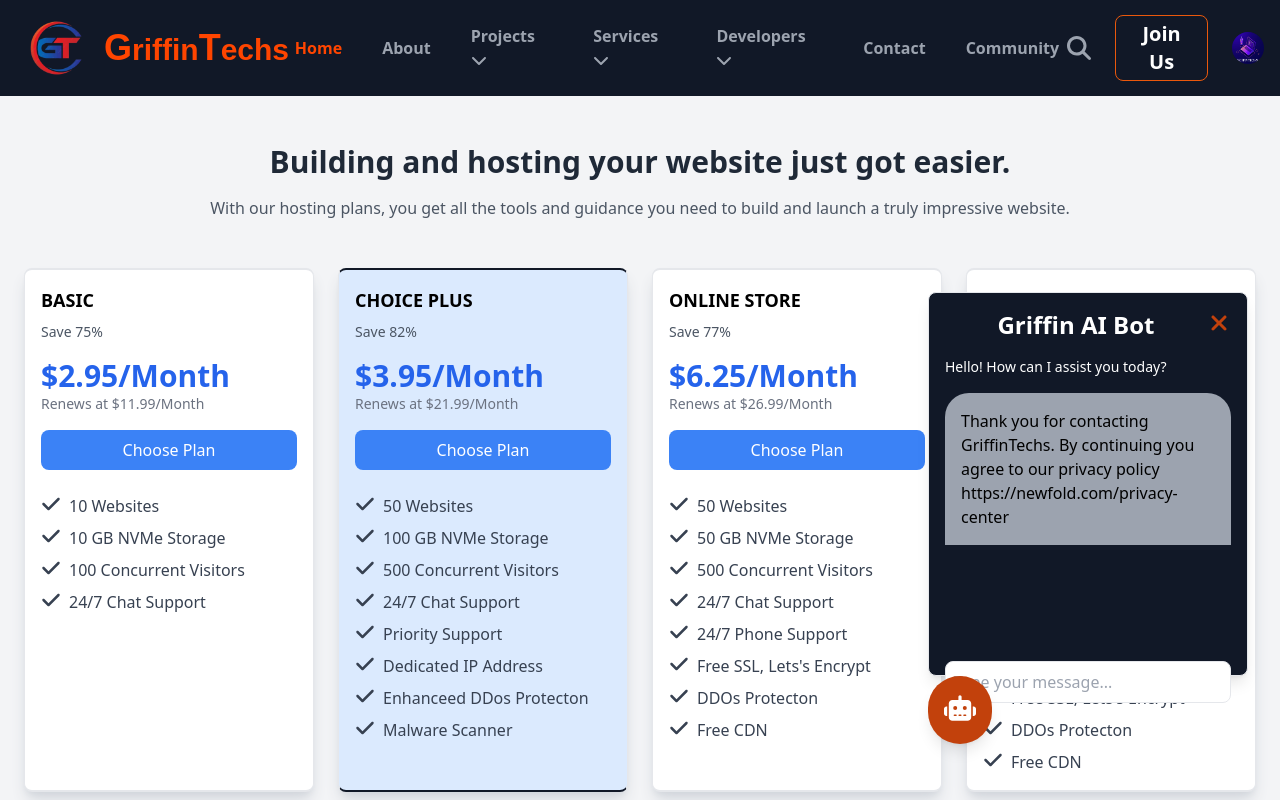
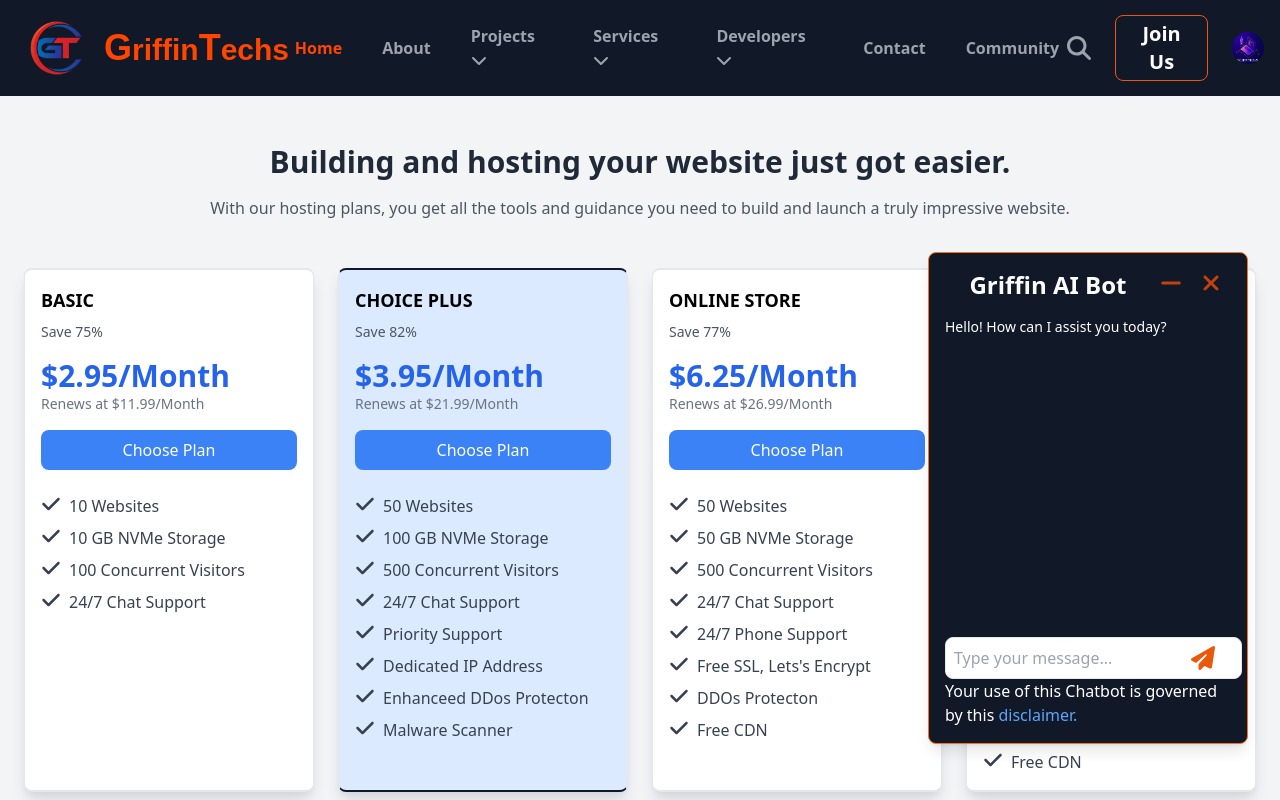
Before and after one commit to Griffin250/GriffinTechs, a React (Create React App) app: page / in a window 1280 px wide. Both pictures are taken after a click on the button 1216 px from the left and 710 px from the top of the page. Shown: the top 800 px of the page. Built offline with nearby package versions, Linux system fonts and the light colour scheme.

Commit message:
Installation of Firebase LoginAuth

```diff
--- a/package.json
+++ b/package.json
@@ -10,6 +10,7 @@
     "@testing-library/jest-dom": "^5.17.0",
     "@testing-library/react": "^13.4.0",
     "@testing-library/user-event": "^13.5.0",
+    "firebase": "^11.0.2",
     "react": "^18.3.1",
     "react-dom": "^18.3.1",
     "react-router-dom": "^6.28.0",
--- a/src/App.js
+++ b/src/App.js
@@ -3,7 +3,7 @@
 import Navbar from "./components/layouts/Navbar";
 import Home from "../src/pages/Home";
 import ContactForm from "./pages/Contact";
-import ChatbotButton from "./components/ui/ChatbotButton";
+import Chatbot from "./components/ui/Chatbot";
 import { BrowserRouter, Route, Routes } from "react-router-dom";
 import About from "./pages/About";
 import Services from '../src/pages/Services'
@@ -18,7 +18,7 @@
         <Navbar />
 
         {/* .. */}
-        <ChatbotButton />
+        <Chatbot/>
         <Routes>
         <Route path="/" element={<Home />} />
           <Route path="/about" element={<About />} />
--- /dev/null
+++ b/src/components/ui/Chatbot.js
@@ -0,0 +1,71 @@
+import { faClose, faMinus, faPaperPlane, faRobot } from '@fortawesome/free-solid-svg-icons';
+import { FontAwesomeIcon } from '@fortawesome/react-fontawesome';
+import React, { useState } from 'react';
+
+const ChatbotButton = () => {
+  const [isOpen, setIsOpen] = useState(false);
+
+  const toggleChat = () => {
+    setIsOpen(!isOpen);
+  };
+
+  return (
+    <div className="fixed bottom-14 right-8 z-50">
+      {/* Chatbot Popup */}
+      {isOpen && (
+        <div className="bg-gray-900 p-4 rounded-lg shadow-lg w-80 h-auto border border-orange-500">
+          <div className="flex justify-between items-center">
+            <h2 className="font-bold text-2xl text-white text-center m-auto">Griffin AI Bot</h2>
+            <button
+              onClick={toggleChat}
+              className="text-gray-900 hover:text-gray-700 focus:outline-none"
+            >
+              <FontAwesomeIcon icon={faMinus} className='h-6 w-6 text-orange-700 px-2' title='Minimize Chat Window' />
+              <FontAwesomeIcon icon={faClose} className='h-6 w-6 text-orange-700 px-2' title='End Chat' />
+
+            </button>
+          </div>
+          <div className="mt-4 overflow-y-auto h-80">
+            <p className="text-sm text-white">Hello! How can I assist you today?</p>
+            {/* <p className='mt-4 overflow-y-auto p-4 rounded-t-3xl bg-gray-200'> Thank you for contacting GriffinTechs.
+              By continuing you agree to our privacy policy <a href='#privacy' className='text-blue-400'>https://newfold.com/privacy-center </a> </p>*/}
+            {/* Chat messages would go here */}
+
+          </div>
+          <div className="relative flex items-center w-full">
+  {/* Input Field */}
+  <form method='get' className='relative flex items-center w-full'>
+  <input
+    type="text"
+    placeholder="Type your message..."
+    className="flex-1 p-2 pr-14 border rounded-lg focus:outline-none focus:ring-2 focus:ring-orange-600"
+  />
+  {/* Send Button */}
+  <button
+    className="absolute right-0 h-full px-4 text-orange-600 flex items-center justify-center"
+    type="submit"
+  >
+    <FontAwesomeIcon icon={faPaperPlane}  className='h-6 w-6' title='Ask AI'/>
+  </button>
+  </form>
+</div>
+          <p className='text-white'>Your use of this Chatbot is governed by this <a href='#discalimer' className='text-blue-400'> disclaimer. </a></p>
+        </div>
+      )}
+
+      {/* Floating Chat Button */}
+      {!isOpen && (
+
+      <button
+        onClick={toggleChat}
+        className="bg-orange-700 text-white p-4 rounded-full shadow-lg hover:bg-orange-600 focus:outline-none"
+      >
+        <FontAwesomeIcon icon={faRobot}  className='h-8 w-8'/>
+      </button>
+      )}
+    </div>
+  );
+};
+
+
+export default ChatbotButton;
--- a/src/components/ui/ChatbotButton.js
+++ /dev/null
@@ -1,53 +0,0 @@
-import { faClose, faRobot } from '@fortawesome/free-solid-svg-icons';
-import { FontAwesomeIcon } from '@fortawesome/react-fontawesome';
-import React, { useState } from 'react';
-
-const ChatbotButton = () => {
-  const [isOpen, setIsOpen] = useState(false);
-
-  const toggleChat = () => {
-    setIsOpen(!isOpen);
-  };
-
-  return (
-    <div className="fixed bottom-14 right-8 z-50">
-      {/* Chatbot Popup */}
-      {isOpen && (
-        <div className="bg-gray-900 p-4 rounded-lg shadow-lg w-80 h-96 border">
-          <div className="flex justify-between items-center">
-            <h2 className="font-bold text-2xl text-white text-center m-auto">Griffin AI Bot</h2>
-            <button
-              onClick={toggleChat}
-              className="text-gray-500 hover:text-gray-700 focus:outline-none"
-            >
-              <FontAwesomeIcon icon={faClose} className='h-6 w-6 text-orange-700' />
-            </button>
-          </div>
-          <div className="mt-4 overflow-y-auto h-72">
-            <p className="text-sm text-white">Hello! How can I assist you today?</p>
-            <p className='mt-4 overflow-y-auto p-4 rounded-t-3xl bg-gray-400'> Thank you for contacting GriffinTechs. By continuing you agree to our privacy policy https://newfold.com/privacy-center</p>
-            {/* Chat messages would go here */}
-
-          </div>
-          <div className="mt-4">
-            <input
-              type="text"
-              placeholder="Type your message..."
-              className="w-full p-2 border rounded-lg focus:outline-none focus:ring-2 focus:ring-blue-400"
-            />
-          </div>
-        </div>
-      )}
-
-      {/* Floating Chat Button */}
-      <button
-        onClick={toggleChat}
-        className="bg-orange-700 text-white p-4 rounded-full shadow-lg hover:bg-orange-600 focus:outline-none"
-      >
-        <FontAwesomeIcon icon={faRobot}  className='h-8 w-8'/>
-      </button>
-    </div>
-  );
-};
-
-export default ChatbotButton;
```
Also changed, not shown: 1 other file (tests, documents, lock files or other folders).
